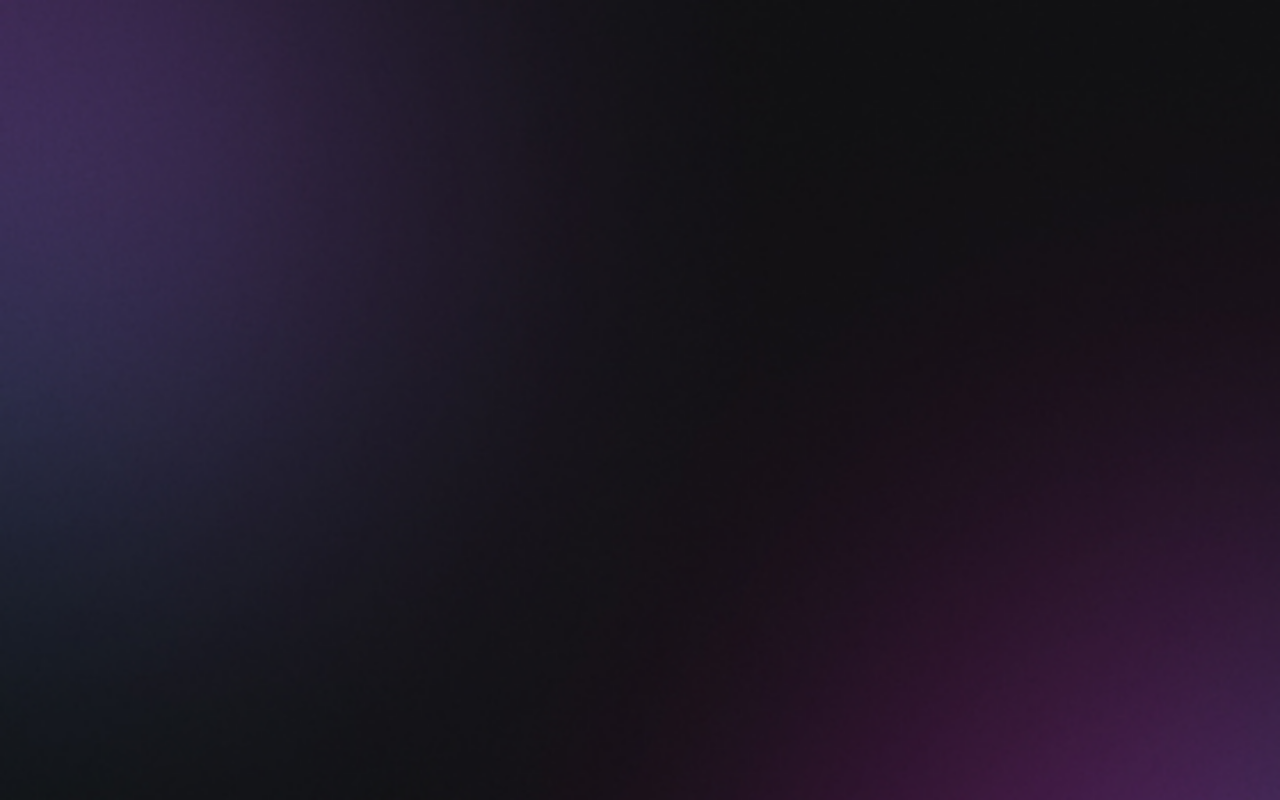
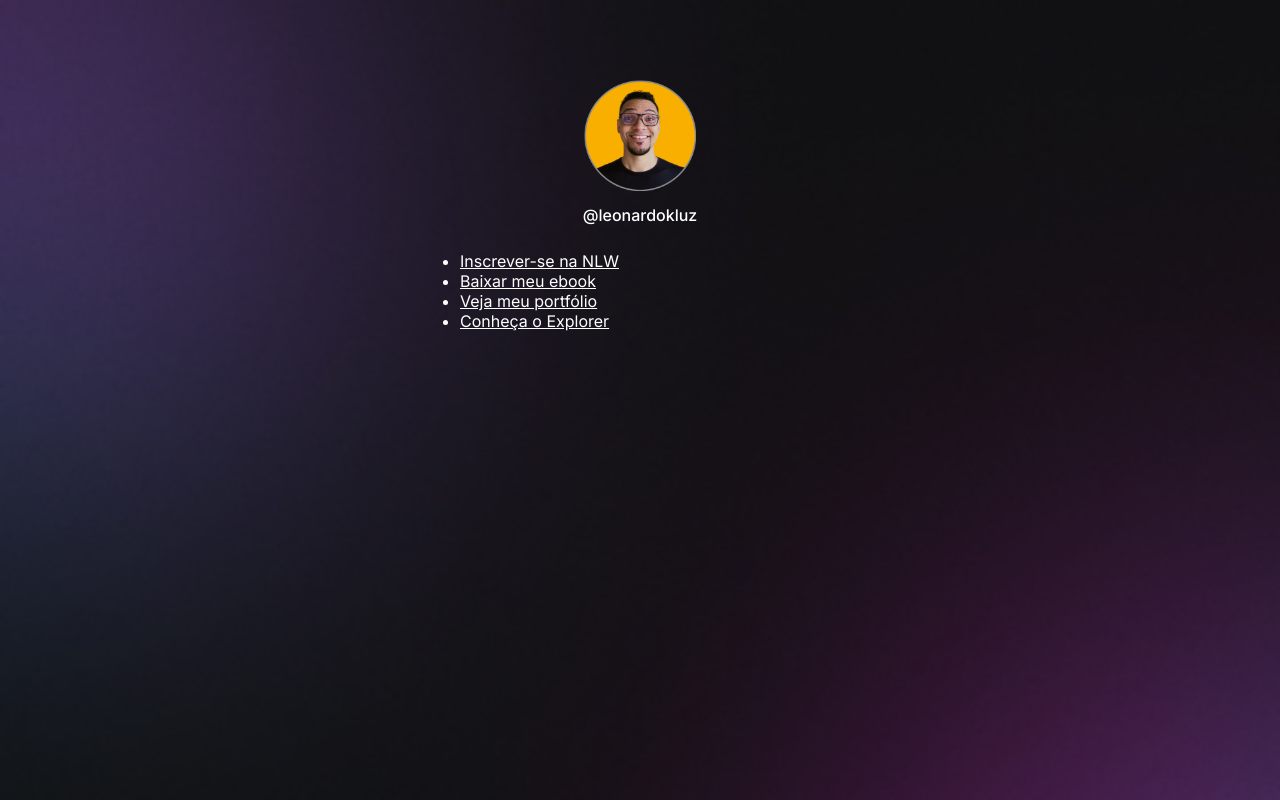
Before and after one commit to leonardoklestadtluz/programa-discover, a plain HTML site: page devlinks/index.html in a window 1280 px wide. Drawn offline with Linux system fonts and the light colour scheme.

Commit message:
Programa Discover - conclusão do módulo Iniciando HTML & CSS

```diff
--- a/devlinks/index.html
+++ b/devlinks/index.html
@@ -1,10 +1,29 @@
 <!DOCTYPE html>
 <html lang="pt-BR">
   <head>
+    <link rel="preconnect" href="https://fonts.googleapis.com">
+    <link rel="preconnect" href="https://fonts.gstatic.com" crossorigin>
+
     <meta charset="UTF-8" />
     <meta name="viewport" content="width=device-width, initial-scale=1.0" />
-    <title>Document</title>
+
+    <link href="https://fonts.googleapis.com/css2?family=Inter:wght@400;500&display=swap" rel="stylesheet">
+
+    <title>DevLinks</title>
     <link rel="stylesheet" href="style.css">
   </head>
-  <body></body>
+  <body>
+    <div id="container">
+      <div id="profile">
+        <img src="./assets/avatar.png" alt="Avatar do perfil do usuário">
+        <p>@leonardokluz</p>
+      </div>
+      <ul>
+        <li><a href="#">Inscrever-se na NLW</a></li>
+        <li><a href="#">Baixar meu ebook</a></li>
+        <li><a href="https://leonardoklestadtluz.github.io/personal-page/" target="_blank">Veja meu portfólio</a></li>
+        <li><a href="https://rocketseat.com.br/explorer" target="_blank">Conheça o Explorer</a></li>
+      </ul>
+    </div>
+  </body>
 </html>
--- a/devlinks/style.css
+++ b/devlinks/style.css
@@ -1,3 +1,38 @@
+/* font-family: 'Inter', sans-serif; */
+
+* {
+  margin: 0;
+  padding: 0;
+  box-sizing: border-box;
+}
+
 body {
   background: url("./assets/bg-mobile.jpg") no-repeat top center/cover;
 }
+
+body * {
+  color: #FFFFFF;
+  font-family: 'Inter', sans-serif;
+}
+
+#container {
+  width: 360px;
+
+  margin: 56px auto 0px;
+
+}
+
+#profile {
+  text-align: center;
+  padding: 24px;
+}
+
+#profile img {
+  width: 112px;
+}
+
+#profile p {
+  font-weight: 500;
+  line-height: 24px;
+  margin-top: 8px;
+}
```
